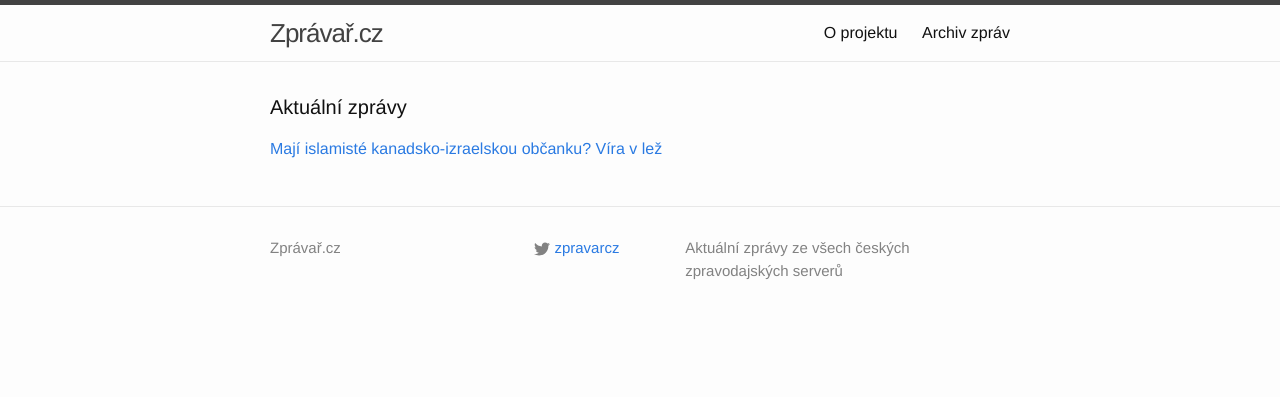
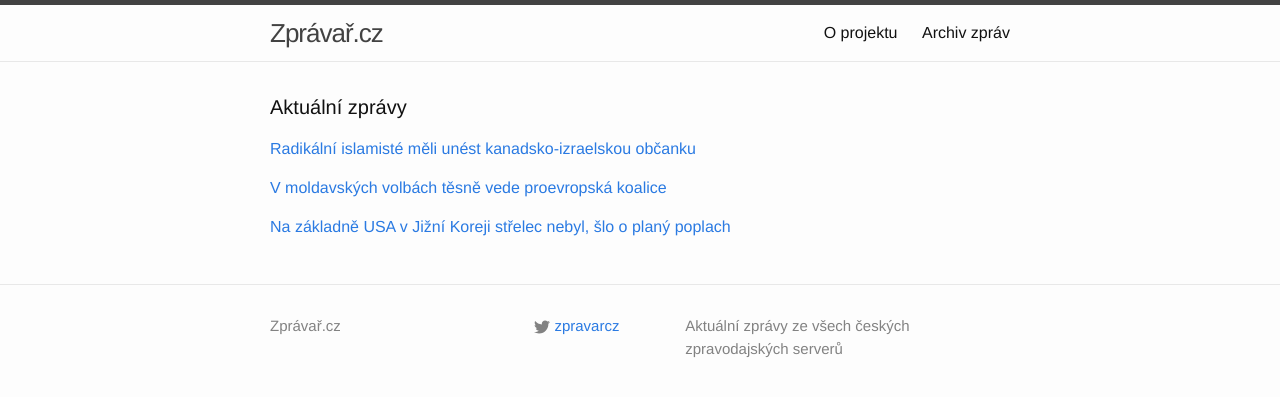
Before and after one commit to adliska/zpravar, a Jekyll site: the page built from index.html, in a window 1280 px wide. Shown: the top 397 px of the page. Built offline with Jekyll 4.4.1, drawn with Linux system fonts in a browser that asks for light colours.

Commit message:
zpravar news update

```diff
--- a/index.html
+++ b/index.html
@@ -5,11 +5,26 @@ layout: default
 <div class="home">
     <h1 class="page-heading">Aktuální zprávy</h1>
 
-<p><a href="javascript:;" onclick="toggle_visibility('zpravy0')">Mají islamisté kanadsko-izraelskou občanku? Víra v lež</a></p>
+<p><a href="javascript:;" onclick="toggle_visibility('zpravy0')">Radikální islamisté měli unést kanadsko-izraelskou občanku</a></p>
 <div id="zpravy0" style="display:none">
 <ul>
+<li><a href=http://zpravy.aktualne.cz/zahranici/radikalni-islamiste-meli-unest-kanadsko-izraelskou-obcanku/r~4a8d4ff6791e11e48ee3002590604f2e/>Radikální islamisté měli unést kanadsko-izraelskou občanku - zpravy.aktualne.cz</a></li>
 <li><a href=http://www.tyden.cz/rubriky/zahranici/asie-a-oceanie/maji-islamiste-kanadsko-izraelskou-obcanku-vira-v-lez_325804.html>Mají islamisté kanadsko-izraelskou občanku? Víra v lež - www.tyden.cz</a></li>
 <li><a href=http://www.novinky.cz/zahranicni/blizky-a-stredni-vychod/355017-islamsky-stat-ohlasil-ze-zajal-kanadskou-bojovnici-urady-to-proveruji.html>Islámský stát ohlásil, že zajal kanadskou bojovnici, úřady to prověřují - www.novinky.cz</a></li>
 <li><a href=http://www.ceskenoviny.cz/zpravy/zpravy/islamiste-pry-zajali-kanadsko-izraelskou-obcanku/1153430>Islamisté prý zajali kanadsko-izraelskou občanku - www.ceskenoviny.cz</a></li>
 </ul>
+</div><p><a href="javascript:;" onclick="toggle_visibility('zpravy1')">V moldavských volbách těsně vede proevropská koalice</a></p>
+<div id="zpravy1" style="display:none">
+<ul>
+<li><a href=http://zpravy.aktualne.cz/zahranici/v-moldavskych-volbach-tesne-vede-proevropska-koalice/r~4ea71c96792011e4b6d20025900fea04/>V moldavských volbách těsně vede proevropská koalice - zpravy.aktualne.cz</a></li>
+<li><a href=http://zpravy.idnes.cz/volby-v-moldavsku-vyhrala-proruska-strana-f22-/zahranicni.aspx?c=A141201_064026_zahranicni_jj>Volby v Moldavsku vyhrála podle průběžných výsledků proruská strana - zpravy.idnes.cz</a></li>
+<li><a href=http://www.ceskenoviny.cz/zpravy/zpravy/v-moldavskych-volbach-vedla-proevropska-koalice/1153425>V moldavských volbách vedla proevropská koalice - www.ceskenoviny.cz</a></li>
+</ul>
+</div><p><a href="javascript:;" onclick="toggle_visibility('zpravy2')">Na základně USA v Jižní Koreji střelec nebyl, šlo o planý poplach</a></p>
+<div id="zpravy2" style="display:none">
+<ul>
+<li><a href=http://www.ceskenoviny.cz/zpravy/zpravy/na-zakladne-usa-v-jizni-koreji-strelec-nebyl-slo-o-plany-poplach/1153424>Na základně USA v Jižní Koreji střelec nebyl, šlo o planý poplach - www.ceskenoviny.cz</a></li>
+<li><a href=http://www.novinky.cz/zahranicni/svet/355019-americkou-zakladnu-v-jizni-koreji-uzavreli-kvuli-strelci.html>Americkou základnu v Jižní Koreji uzavřeli kvůli střelci  - www.novinky.cz</a></li>
+<li><a href=http://www.ceskenoviny.cz/zpravy/zpravy/na-americke-letecke-zakladne-v-jizni-koreji-byl-hlasen-strelec/1153424>Na americké letecké základně v Jižní Koreji byl hlášen střelec - www.ceskenoviny.cz</a></li>
+</ul>
 </div></div>
```
